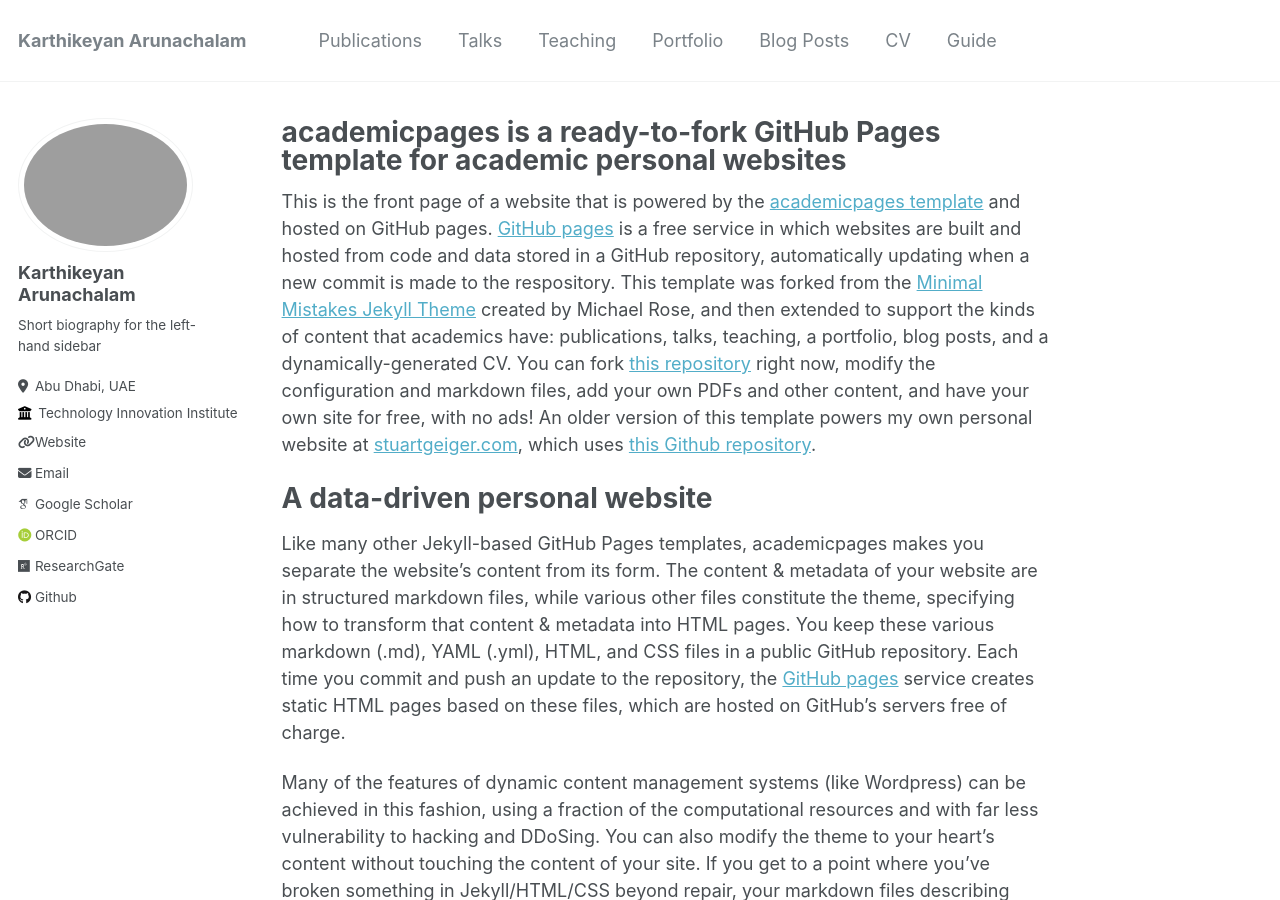
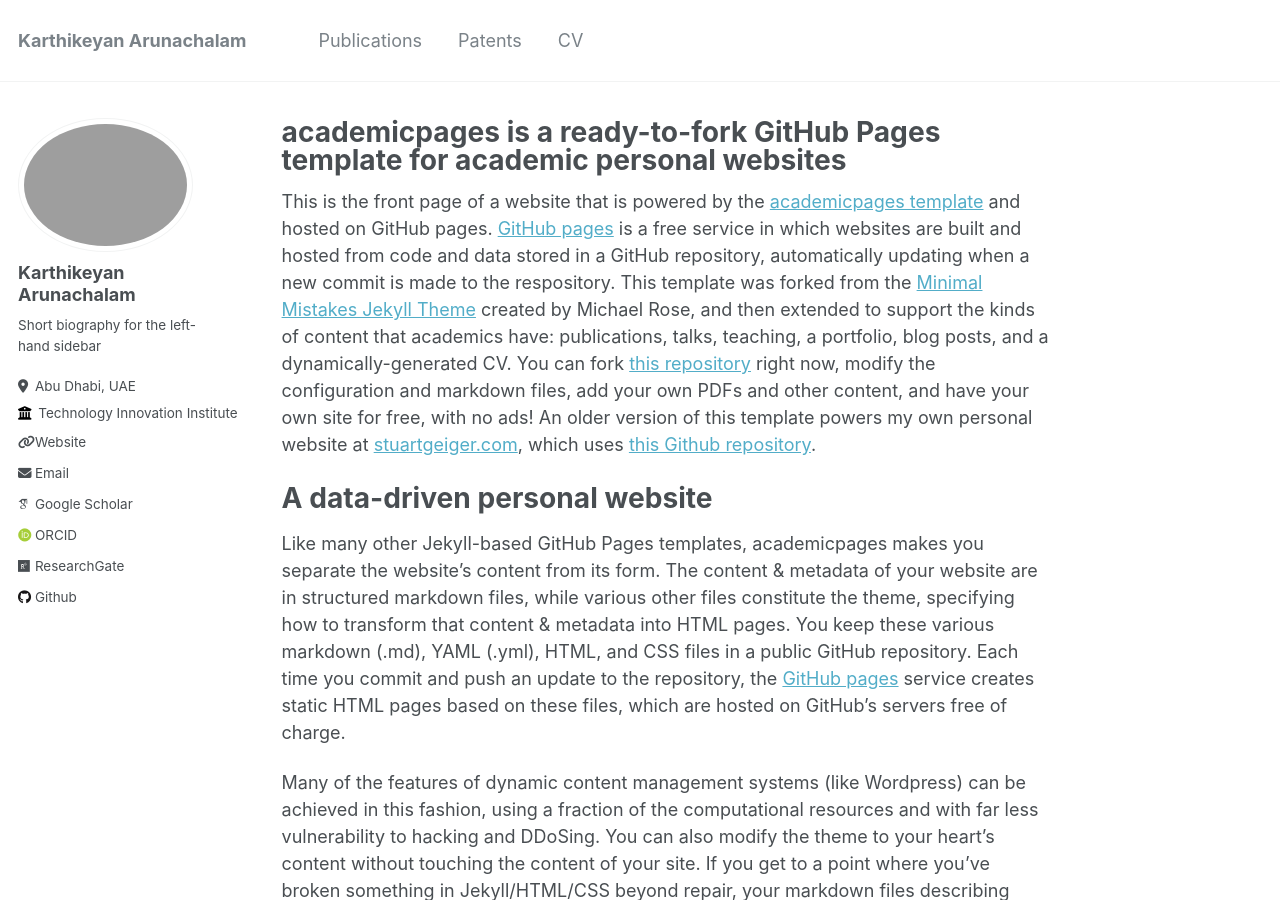
Before and after one commit to karthikeyansct/karthikeyan.github.io, a Jekyll site: the page built from _pages/about.md, in a window 1280 px wide and 900 px high. Built offline with Jekyll 4.4.1, drawn with Linux system fonts in a browser that asks for light colours; some web fonts are replaced.

Commit message:
Update navigation.yml

```diff
--- a/_data/navigation.yml
+++ b/_data/navigation.yml
@@ -3,20 +3,8 @@ main:
   - title: "Publications"
     url: /publications/
 
-  - title: "Talks"
+  - title: "Patents"
     url: /talks/
-
-  - title: "Teaching"
-    url: /teaching/
-
-  - title: "Portfolio"
-    url: /portfolio/
-
-  - title: "Blog Posts"
-    url: /year-archive/
 
   - title: "CV"
     url: /cv/
-
-  - title: "Guide"
-    url: /markdown/
```
